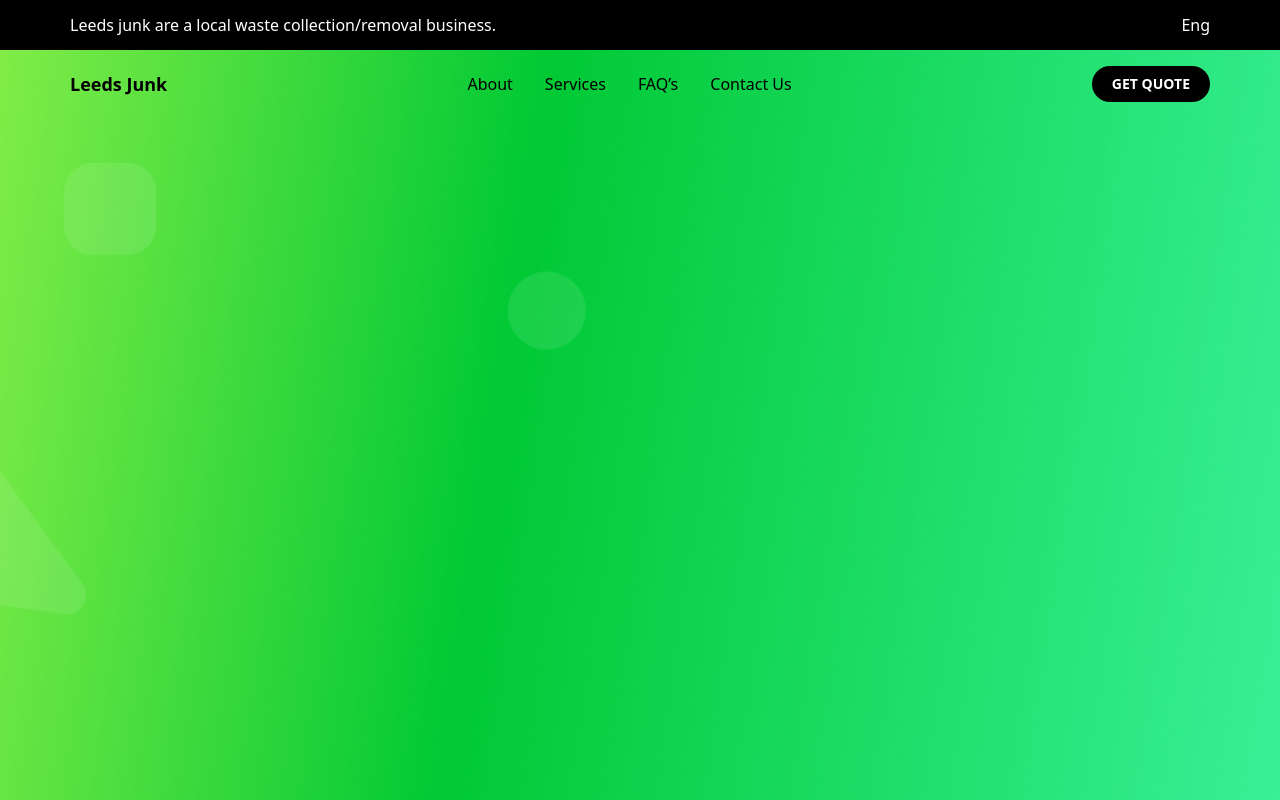
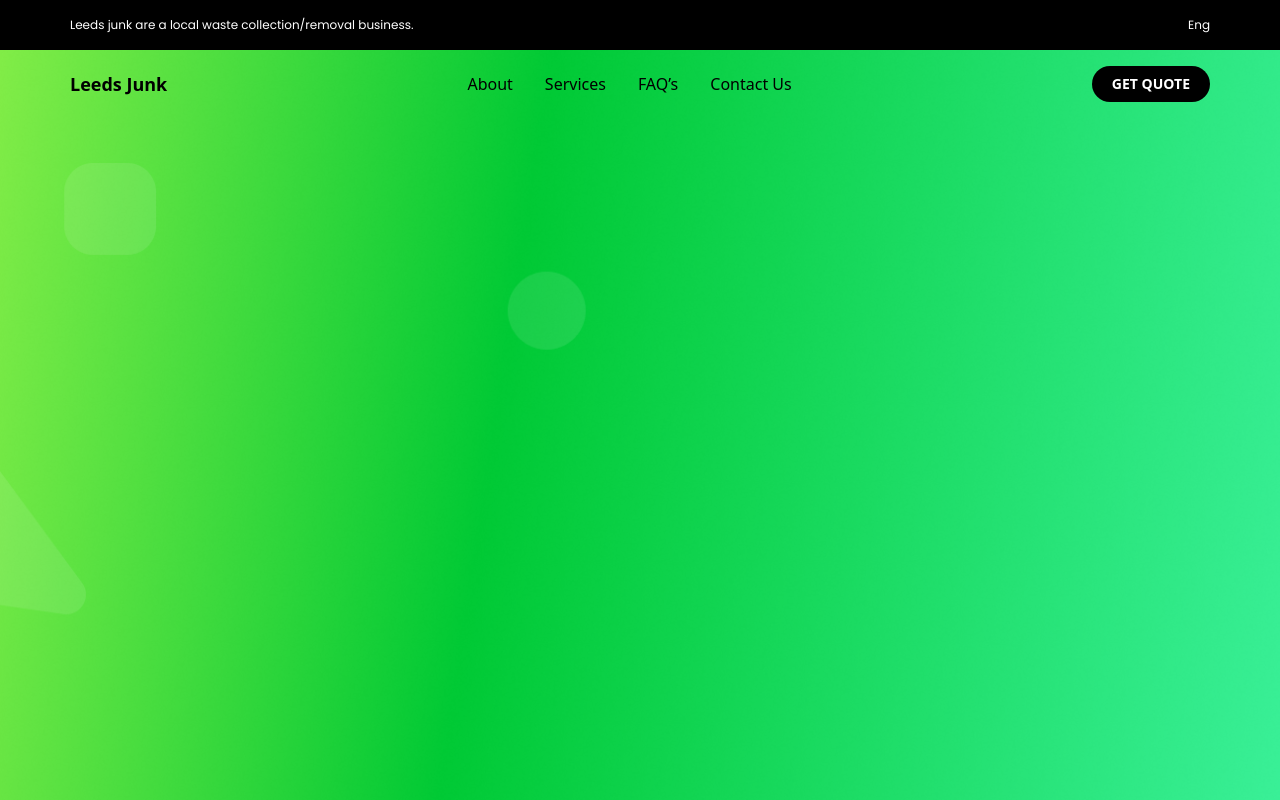
Before and after one commit to jatin-rajput563/routing-page, a React (Vite) app: page / in a window 1280 px wide. Built offline with nearby package versions, Linux system fonts and the light colour scheme.

Commit message:
adding-common-para

```diff
--- a/src/components/Header.jsx
+++ b/src/components/Header.jsx
@@ -1,5 +1,6 @@
 import React from 'react'
 import Nav from './Nav'
+import CommonPara from './common/CommonPara'
 
 const Header = () => {
     return (
@@ -7,8 +8,10 @@ const Header = () => {
             <div className="min-h-screen bg-[url(../src/assets/images/png/bg-image.png)] bg-cover bg-no-repeat bg-center">
                 <div className="w-full bg-black ">
                     <div className="max-w-[1140px] items-center flex h-[50px] justify-between w-full mx-auto">
-                        <p className='text-white '>Leeds junk are a local waste collection/removal business.</p>
-                        <p className='text-white'>Eng</p>
+
+                        <CommonPara ParaClass="!text-white !text-[12px]" ParaText="Leeds junk are a local waste collection/removal business." />
+                        <CommonPara ParaClass="!text-white !text-[12px]" ParaText="Eng" />
+
                     </div>
                 </div>
                 <Nav />
--- a/src/components/common/CommonPara.jsx
+++ b/src/components/common/CommonPara.jsx
@@ -1,9 +1,9 @@
 import React from 'react'
 
-const CommonPara = () => {
+const CommonPara = ({ ParaText, ParaClass }) => {
     return (
         <>
-            <p className='font-popins'></p>
+            <p className={`font-poppins text-black text-[16px] font-normal leading-[150%] ${ParaClass}`}>{ParaText}</p>
         </>
     )
 }
--- a/src/index.css
+++ b/src/index.css
@@ -1,6 +1,6 @@
 @import url('https://fonts.googleapis.com/css2?family=Poppins:ital,wght@0,100;0,200;0,300;0,400;0,500;0,600;0,700;0,800;0,900;1,100;1,200;1,300;1,400;1,500;1,600;1,700;1,800;1,900&display=swap');
 @import "tailwindcss";
 
-.font-popins {
+.font-poppins {
     font-family: 'Poppins', sans-serif;
 }
```
